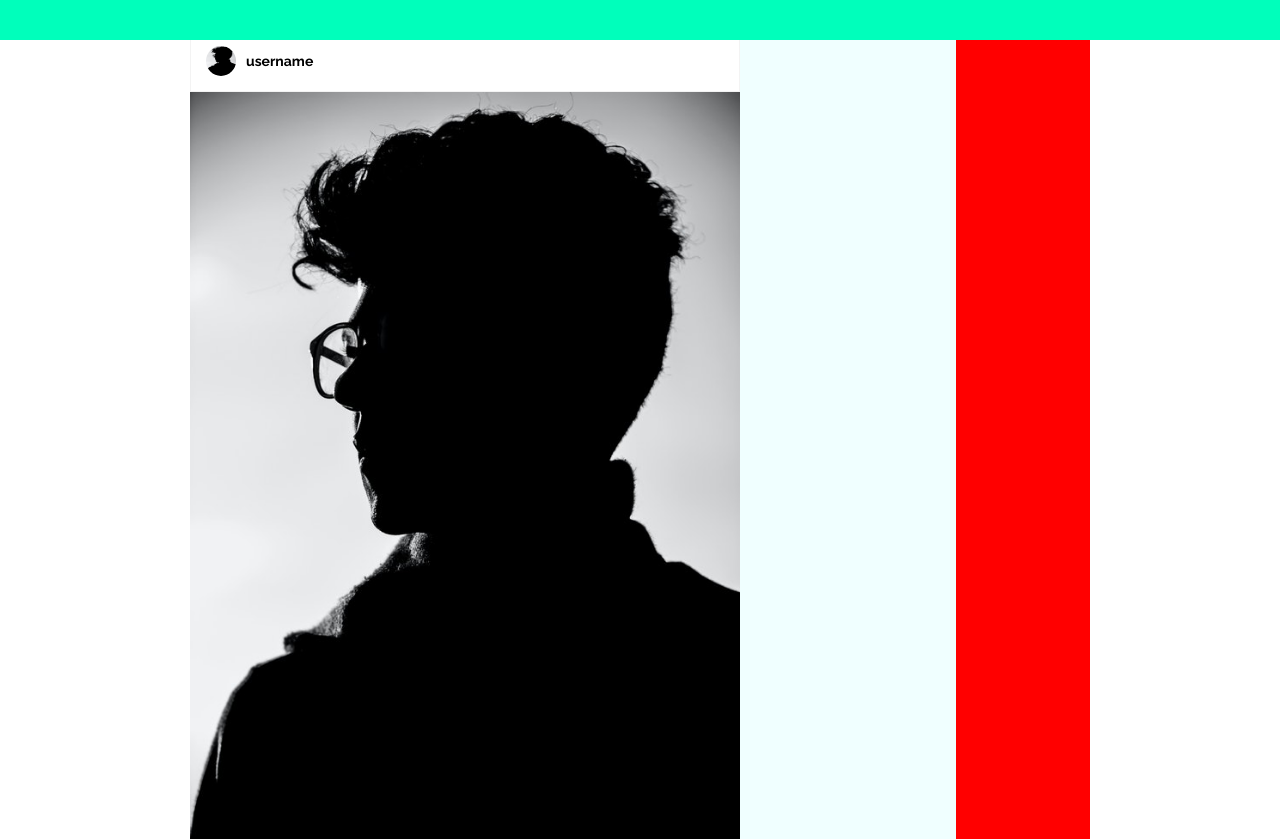
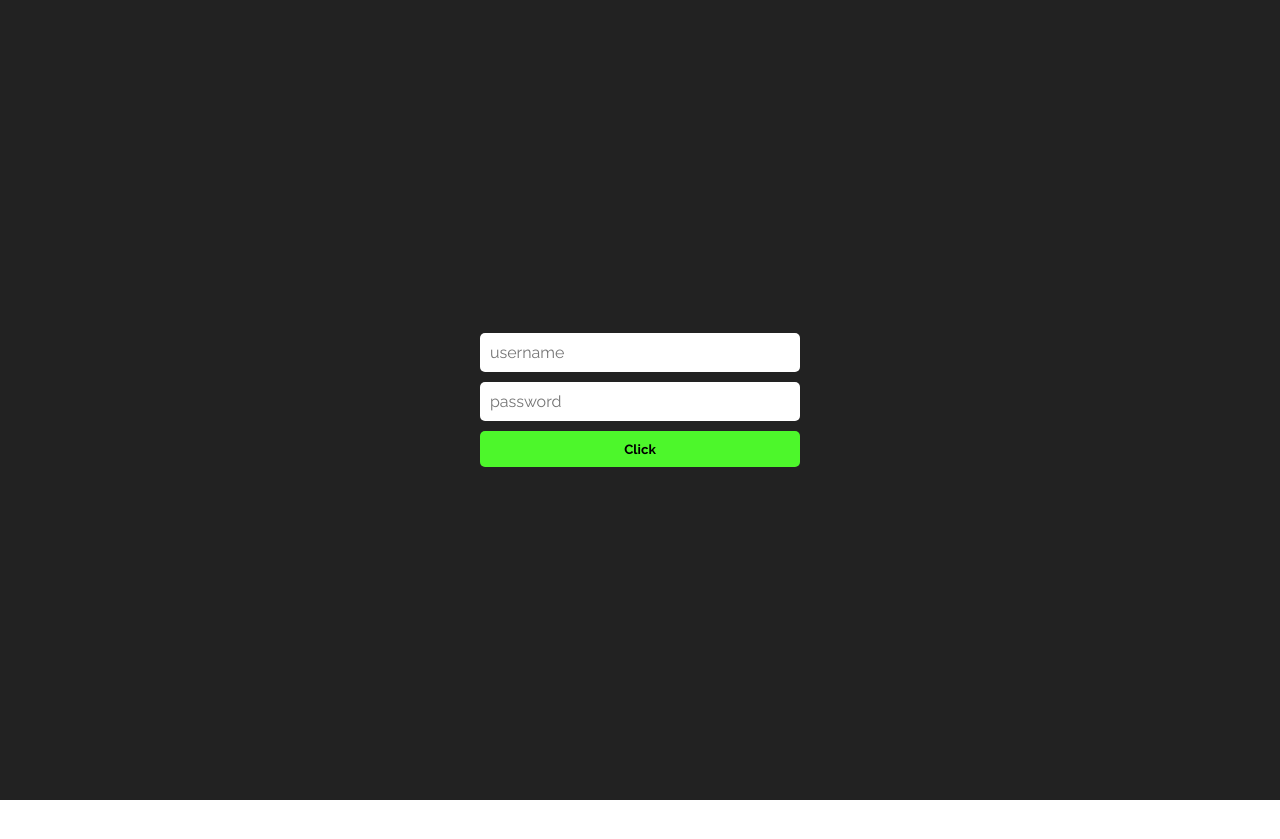
Before and after one commit to Tylerasa/secretion-network, a React (Create React App) app: page / in a window 1280 px wide. Shown: the top 839 px of the page. After the commit the page ends 800 px from the top, so only its background shows below. Built offline with nearby package versions, Linux system fonts and the light colour scheme.

Commit message:
+ login page

```diff
--- a/src/pages/Home/Home.js
+++ b/src/pages/Home/Home.js
@@ -2,12 +2,13 @@ import React, { useState } from "react";
 import Comments from "../../components/Comments/Comments";
 import PostCard from "../../components/PostCard/PostCard";
 import { ShowContext } from "../../components/showContext";
+import Login from "./Login/Login";
 import "./styles.css";
 const Home = () => {
   const [showComments, toggleComments] = useState(false);
   return (
     <ShowContext.Provider value={[showComments, toggleComments]}>
-      <div>
+      {/* <div>
         {showComments ? <Comments /> : null}
         <div className="header"></div>
         <div className="wrapper">
@@ -17,7 +18,8 @@ const Home = () => {
           </div>
           <div>side</div>
         </div>
-      </div>
+      </div> */}
+      <Login />
     </ShowContext.Provider>
   );
 };
--- /dev/null
+++ b/src/pages/Home/Login/Login.js
@@ -0,0 +1,21 @@
+import React from "react";
+import "./styles.css";
+const Login = () => {
+  const handleSubmit = (e) => {
+    console.log("submitted");
+    e.preventDefault();
+  };
+  return (
+    <div className="login-wrapper">
+      <form onSubmit={(e) => handleSubmit(e)}>
+        <input placeholder="username" type="text" />
+        <br />
+        <input placeholder="password" type="password" />
+        <br />
+        <button>Click</button>
+      </form>
+    </div>
+  );
+};
+
+export default Login;
--- /dev/null
+++ b/src/pages/Home/Login/styles.css
@@ -0,0 +1,37 @@
+.login-wrapper{
+    width: 100vw;
+    height: 100vh;
+    background-color: #222;
+    display: flex;
+    flex-direction: row;
+    align-items: center;
+    justify-content: center;
+}
+
+
+
+input{
+    outline: none;
+    margin-bottom: 10px;
+    width: 300px;
+    padding: 10px;
+    font-size: 16px;
+    font-family: 'Courgette', cursive;
+    font-family: 'Raleway', sans-serif;
+    border-radius: 5px;
+    border: 0;
+}
+
+button{
+    background: rgb(77, 247, 43);
+    border: 0;
+    width: 100%;
+    padding: 10px;
+    border-radius: 5px;
+    outline: none;
+    margin: auto;
+    font-family: 'Courgette', cursive;
+    font-family: 'Raleway', sans-serif;
+    font-weight: bold;
+    cursor: pointer;
+}
```
